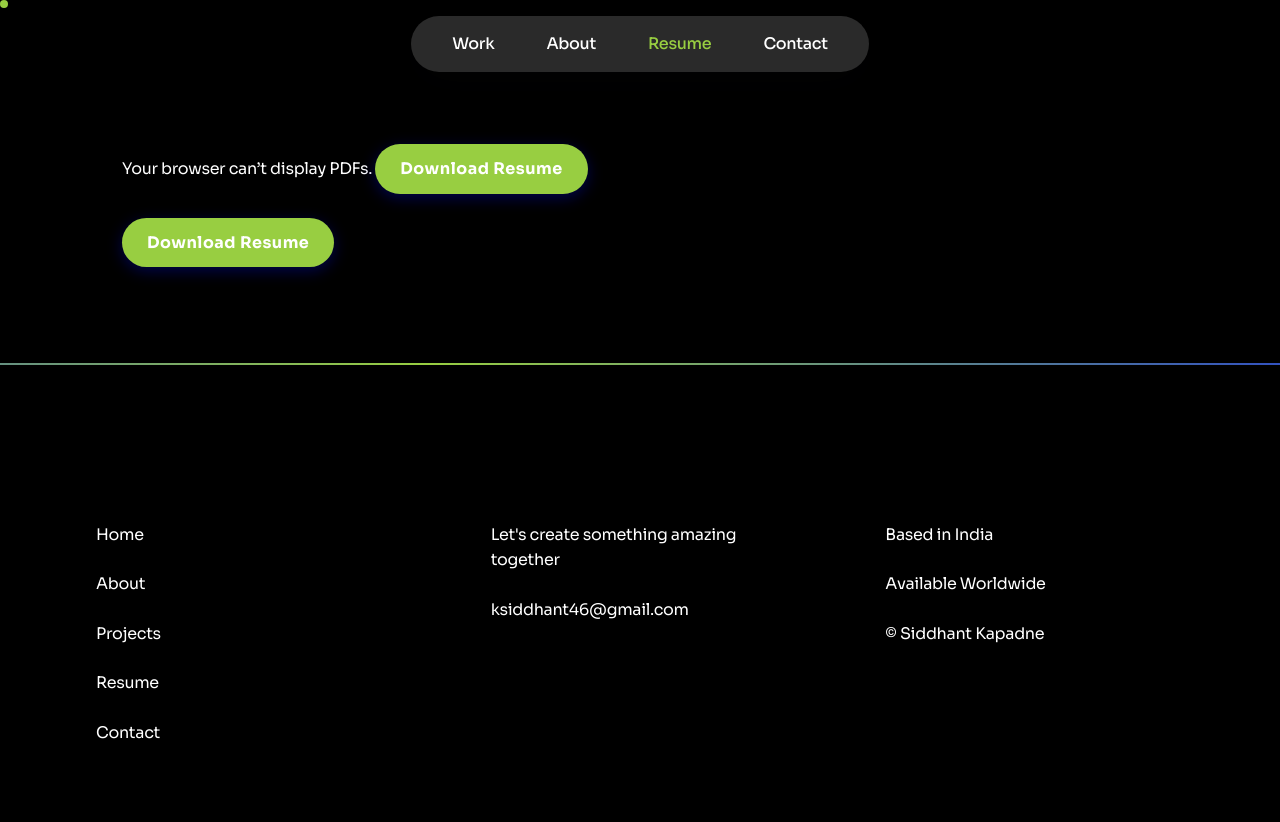
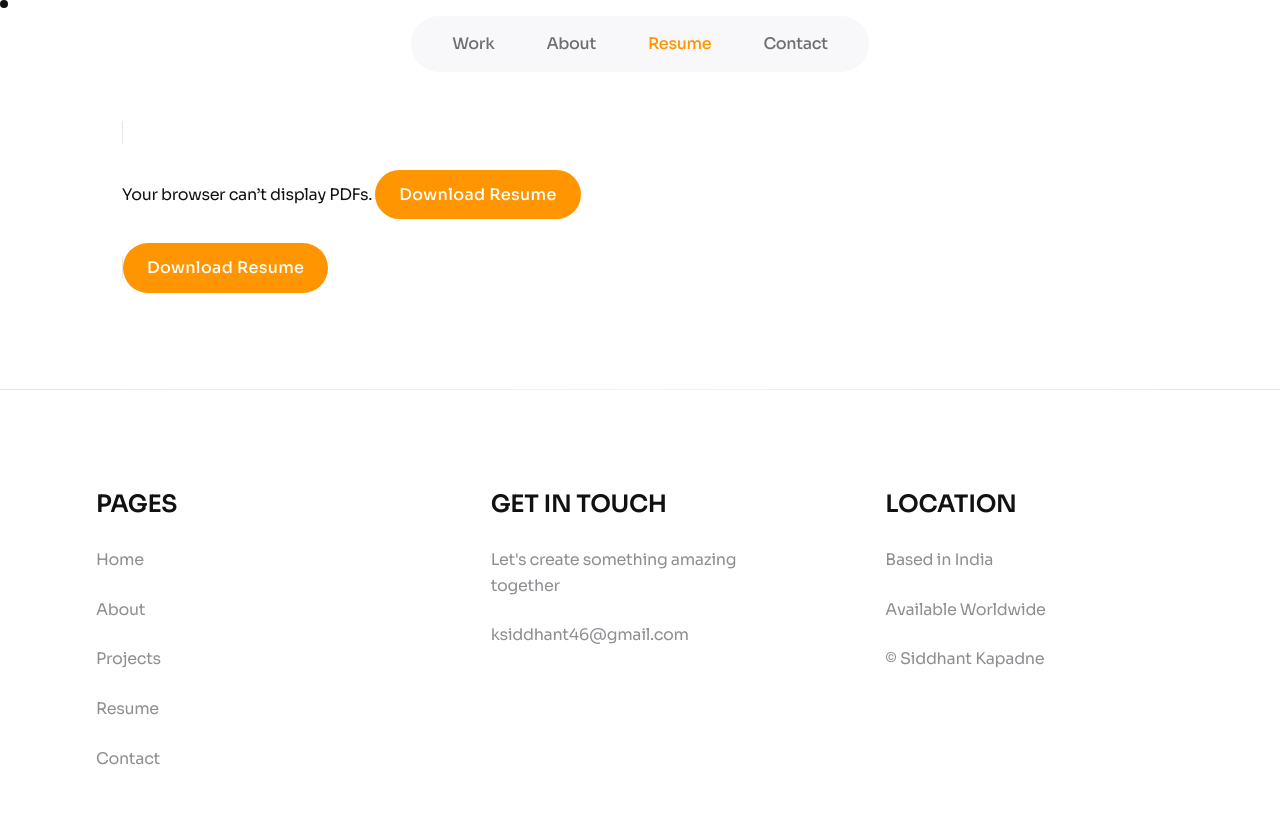
Before and after one commit to SiddhantKapadne/oldfolio, a plain HTML site: page resume.html in a window 1280 px wide. Drawn offline with Linux system fonts and the light colour scheme.

Commit message:
Add files via upload

```diff
--- a/resume.html
+++ b/resume.html
@@ -33,13 +33,20 @@
             font-style: normal;
         }
         :root {
-            --primary-bg: #000000;
-            --text-color: #FFFFFF;
-            --accent-color: #A0A0A0;
-            --highlight: #98ce41;
+            /* Light, clear system with orange CTAs */
+            --primary-bg: #FFFFFF;
+            --secondary-bg: #F5F5F7;
+            --elevated-bg: #FFFFFF;
+            --border-subtle: #E5E5EA;
+            --text-color: #111111;
+            --accent-color: #6E6E73;
+            --muted-text: #8E8E93;
+            --nav-radius: 2em;
             --grid-gap: 3rem;
-            --nav-radius: 2em;
-            --shadow: 0 10px 40px 0 rgba(30, 41, 59, 0.06), 0 2px 4px 0 rgba(30, 41, 59, 0.019);
+            --shadow: 0 18px 40px rgba(0, 0, 0, 0.08);
+            --cta-bg: #FF9500;
+            --cta-bg-hover: #FFB340;
+            --cta-text: #FFFFFF;
         }
 
         * {
@@ -52,7 +59,7 @@
         .custom-cursor {
             width: 8px;
             height: 8px;
-            background: var(--highlight);
+            background: #111111;
             border-radius: 50%;
             position: fixed;
             pointer-events: none;
@@ -83,15 +90,15 @@
         .nav-links {
             display: flex;
             gap: 20px;
-            background: #2a2a2a;
+            background: rgba(248, 248, 250, 0.92);
             border-radius: var(--nav-radius);
-            box-shadow: var(--shadow);
+            box-shadow: none;
             padding: 8px 25px;
             backdrop-filter: blur(10px);
         }
 
         .nav-links a {
-            color: var(--text-color);
+            color: var(--accent-color);
             text-decoration: none;
             font-size: 1rem;
             font-weight: 500;
@@ -99,12 +106,12 @@
             transition: color 0.3s ease;
         }
 
-        .active{
-            color: var(--highlight) !important;
+        .nav-links a:hover {
+            color: var(--cta-bg);
         }
 
-        .nav-links a:hover {
-            color: var(--highlight);
+        .nav-links a.active {
+            color: var(--cta-bg);
         }
 
         /* Resume Viewer Section */
@@ -117,31 +124,29 @@
         .resume-viewer {
             width: 100%;
             height: 80vh;
-            border: none;
+            border: 1px solid var(--border-subtle);
             border-radius: 16px;
-            background: #111;
+            background: var(--secondary-bg);
         }
 
         .download-btn{
             display: inline-block;
-            padding: 12px 25px;
-            background-color: #98ce41;
-            color: var(--text-color);
+            padding: 12px 24px;
+            background-color: var(--cta-bg);
+            color: var(--cta-text);
             text-decoration: none;
-            border-radius: 25px;
+            border-radius: 999px;
             margin: 1.5rem 0 0;
-            font-weight: bold;
-            letter-spacing: 0.5px;
-            box-shadow: 0 4px 15px rgba(0, 17, 255, 0.3);
+            font-weight: 500;
+            letter-spacing: 0.02em;
             transform: translateY(0);
-            transition: all 0.3s cubic-bezier(0.175, 0.885, 0.32, 1.275);
+            transition: background-color 0.24s ease, transform 0.24s ease;
         }
-        .download-btn:hover { transform: translateY(-3px); box-shadow: 0 6px 20px rgba(174, 255, 0, 0.5); background-color: #97dd27; }
-        .download-btn:active { transform: translateY(1px); }
+        .download-btn:hover { transform: translateY(-2px); background-color: var(--cta-bg-hover); }
+        .download-btn:active { transform: translateY(0); }
 
                 /* Animated Footer */
                 footer {
-            /* background: linear-gradient(135deg, #121212, #1a1a1a); */
             padding: 4rem;
             margin-top: 4rem;
             position: relative;
@@ -154,15 +159,8 @@
             top: 0;
             left: 0;
             right: 0;
-            height: 2px;
-            background: linear-gradient(90deg, #98ce41, #0015ff, #98ce41);
-            background-size: 200% 100%;
-            animation: gradient-slide 3s linear infinite;
-        }
-
-        @keyframes gradient-slide {
-            0% { background-position: 100% 0; }
-            100% { background-position: -100% 0; }
+            height: 1px;
+            background: linear-gradient(90deg, #E5E5EA, #F2F2F7, #E5E5EA);
         }
 
         .footer-content {
@@ -176,25 +174,22 @@
             padding: 2rem;
             border-radius: 15px;
             backdrop-filter: blur(10px);
-            transition: transform 0.3s ease, box-shadow 0.3s ease;
+            transition: transform 0.3s ease;
         }
 /*
         .footer-section:hover {
             transform: translateY(-5px);
-            box-shadow: 0 10px 20px rgba(255, 64, 129, 0.1);
         } */
 
         .footer-section h3 {
             font-size: 1.5rem;
             margin-bottom: 1rem;
-            background: linear-gradient(90deg, #98ce41);
-            -webkit-background-clip: text;
-            -webkit-text-fill-color: transparent;
+            color: var(--text-color);
             font-weight: 600;
         }
 
         .footer-section p, .footer-section a {
-            color: var(--text-color);
+            color: var(--muted-text);
             text-decoration: none;
             display: block;
             margin: 0.5rem 0;
@@ -203,9 +198,9 @@
         }
 
         .footer-section a:hover {
-            color: var(--highlight);
+            color: var(--cta-bg);
             transform: translateX(10px);
-            text-shadow: 0 0 10px rgba(255, 64, 129, 0.5);
+            text-shadow: none;
         }
 
         @media (max-width: 768px) {
```
Also changed, not shown: project1.html (+28 -30 lines), project2.html (+28 -30 lines), project3.html (+28 -30 lines), project4.html (+28 -30 lines), project5.html (+27 -29 lines), project6.html (+28 -30 lines), project7.html (+30 -30 lines).
